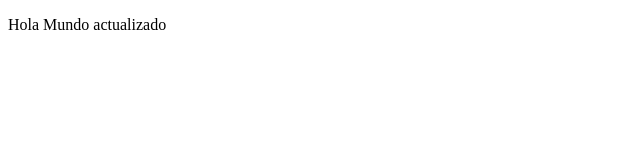
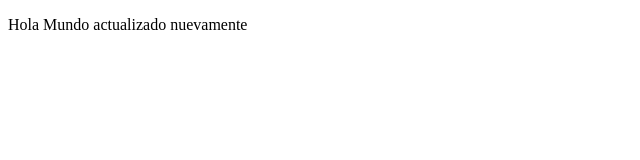
Before and after one commit to amrodriguesf/Master, a plain HTML site: page Index.html in a window 1280 px wide. Shown: the full height of the page, 0-640 px from the left. Drawn offline with Linux system fonts and the light colour scheme.

Commit message:
tercer commit

```diff
--- a/Index.html
+++ b/Index.html
@@ -5,7 +5,7 @@
     <title>Hola Mundo</title>
 </head>
 <body>
-<p>Hola Mundo actualizado</p>
+<p>Hola Mundo actualizado nuevamente</p>
 
 </body>
 </html>
```
Also changed, not shown: 1 other file.
